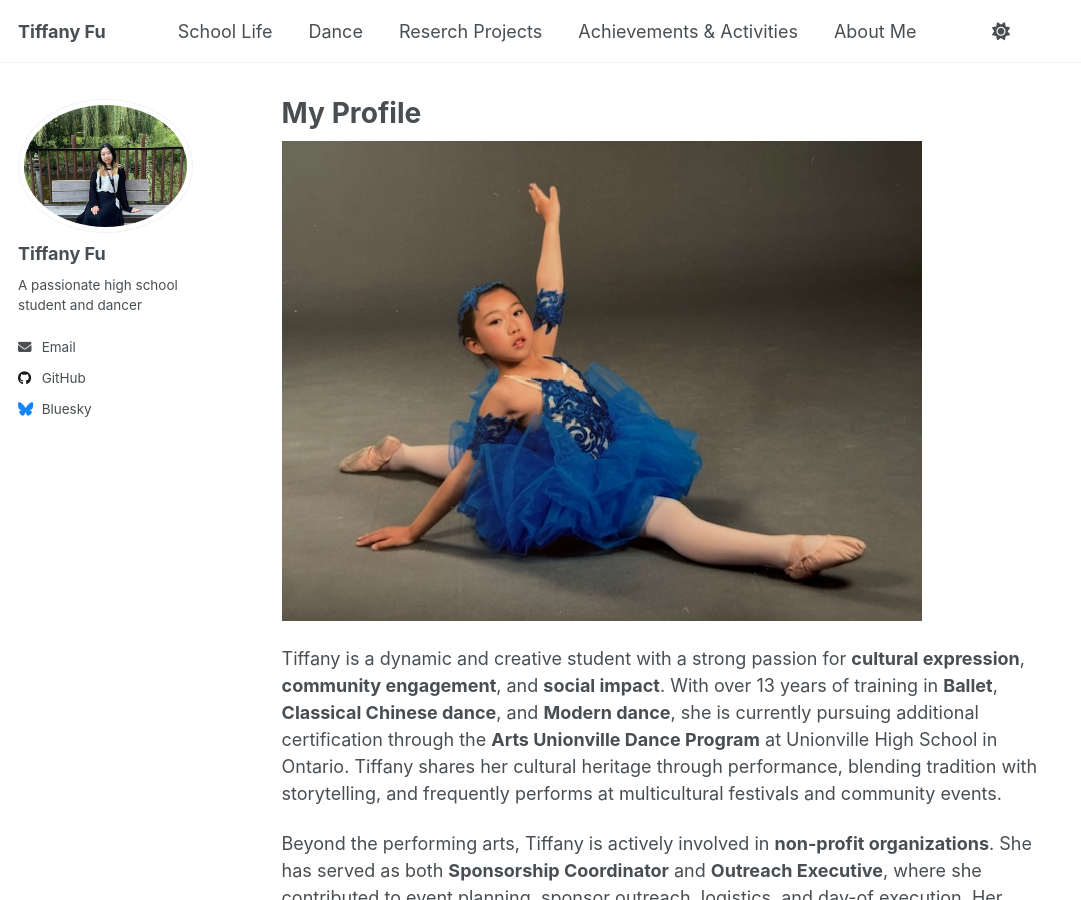
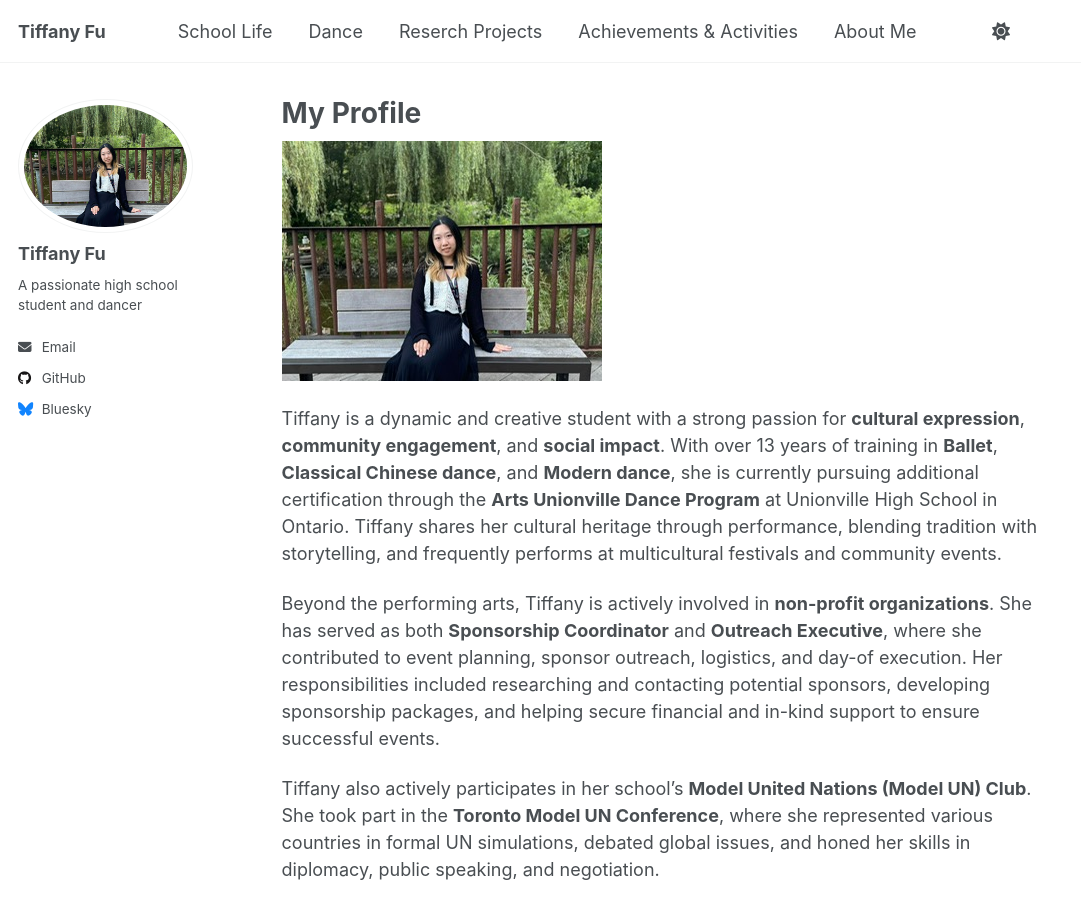
Before and after one commit to TiffanyJTFu/TiffanyFu, a Jekyll site: the page built from _pages/about.md, in a window 1280 px wide and 900 px high. Shown: the whole window, without its empty margins (0-1081 px from the left). Built offline with Jekyll 4.4.1, drawn with Linux system fonts in a browser that asks for light colours; a script that is not in the unit is left out.

Commit message:
Update about.md

```diff
--- a/_pages/about.md
+++ b/_pages/about.md
@@ -6,7 +6,7 @@ redirect_from:
   - /about/
   - /about.html
 ---
-![Dance10](https://tiffanyjtfu.github.io/TiffanyFu/images/dancetech2.jpg)
+![profile](https://tiffanyjtfu.github.io/TiffanyFu/images/tiffanyprofile.JPG)
 
 Tiffany is a dynamic and creative student with a strong passion for **cultural expression**, **community engagement**, and **social impact**. With over 13 years of training in **Ballet**, **Classical Chinese dance**, and **Modern dance**, she is currently pursuing additional certification through the **Arts Unionville Dance Program** at Unionville High School in Ontario. Tiffany shares her cultural heritage through performance, blending tradition with storytelling, and frequently performs at multicultural festivals and community events.
 
```
